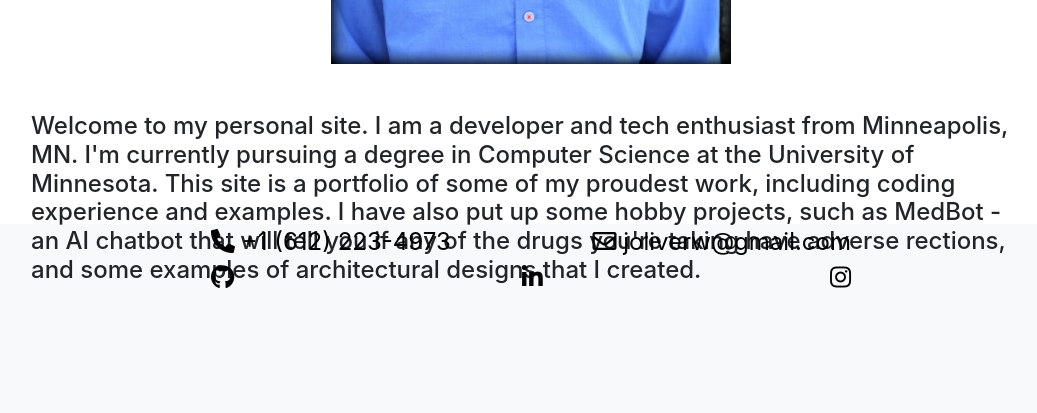
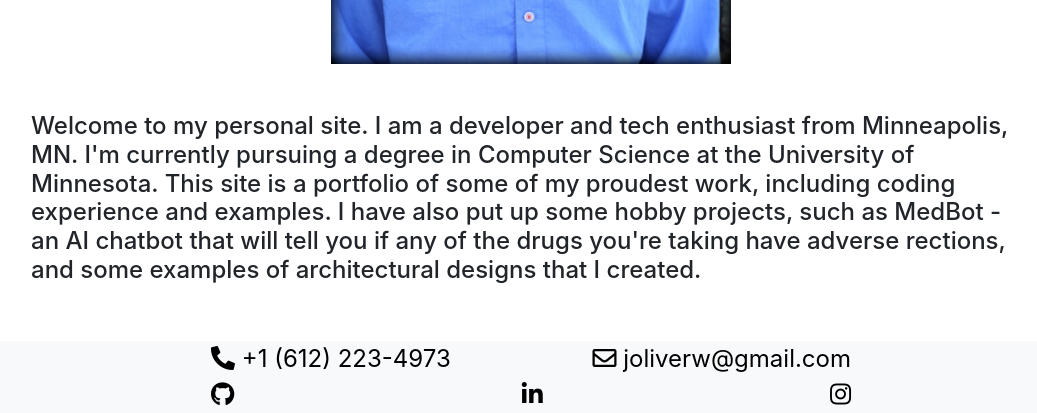
Before and after one commit to owhittlef/portfolio, a Django app: page /portfolio/ in a window 1280 px wide. Shown: the part 576-989 px from the top of the page, without its empty margins (109-1146 px from the left). Before the commit the page ends 864 px from the top, so only its background shows below. Run offline with Django 3.2, Linux system fonts and the light colour scheme; style sheets or scripts are compiled from the project's sources; some libraries are stand-ins or nearby versions.

Commit message:
Fixed problem where footer overlaps content

```diff
--- a/web/portfolio/static/main.css
+++ b/web/portfolio/static/main.css
@@ -1,6 +1,6 @@
-body { margin: 0; }
+html, body { width: 100%; height: 100%; margin: 0; }
 
-html, body, main { width: 100%; height: 100%; }
+main { width: 100%; min-height: 100%; }
 
 div.header { display: flex; justify-content: center; vertical-align: middle; background: #F8F9FA; }
 
--- a/web/portfolio/static/main.scss
+++ b/web/portfolio/static/main.scss
@@ -3,12 +3,14 @@
   $theme-background: #F8F9FA;
   $theme-hover: #0069d9;
 
-body {
+html, body {
+  width: 100%;
+  height: 100%;
   margin: 0;
 }
-html, body, main {
+main {
   width: 100%;
-  height: 100%;
+  min-height: 100%;
 }
 div.header {
   display: flex;
```
Also changed, not shown: 1 other file.
